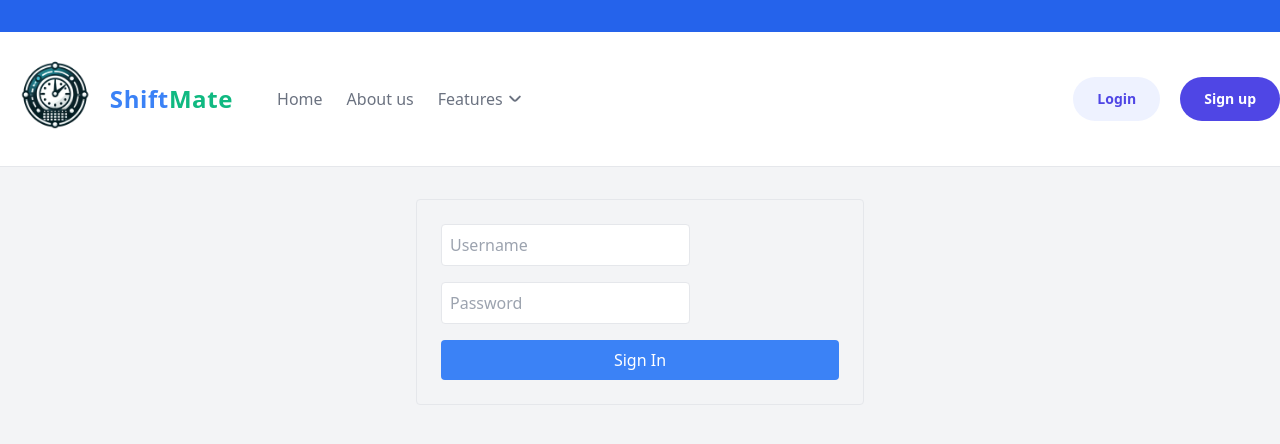
After one commit to Co11eague/rota-to-calendar, a Django app: page /signin/ in a window 1280 px wide. The commit adds this page. Shown: the top 444 px of the page. Run offline with Django 4.2, Linux system fonts and the light colour scheme; some libraries are stand-ins or nearby versions.

Commit message:
Sign in front created

```diff
--- a/home/templates/home/signbuttons.html
+++ b/home/templates/home/signbuttons.html
@@ -1,7 +1,7 @@
 <!DOCTYPE html>
 <html lang="en">
     <div class="flex flex-col lg:flex-row gap-y-4 lg:items-center ml-auto justify-center">
-      <button class="bg-indigo-50 text-indigo-600 rounded-full cursor-pointer font-semibold text-center shadow-xs transition-all duration-500 py-3 px-6 text-sm hover:bg-indigo-100"> Login </button>
+      <a href="{% url 'signin' %}" class="bg-indigo-50 text-indigo-600 rounded-full cursor-pointer font-semibold text-center shadow-xs transition-all duration-500 py-3 px-6 text-sm hover:bg-indigo-100"> Login </a>
     <a href="{% url 'signup' %}" class="bg-indigo-600 text-white rounded-full cursor-pointer font-semibold text-center shadow-xs transition-all duration-500 py-3 px-6 text-sm lg:ml-5 hover:bg-indigo-700">
       Sign up
     </a>
--- a/rotacalendar/settings.py
+++ b/rotacalendar/settings.py
@@ -48,6 +48,7 @@ INSTALLED_APPS = [
     'home',
     'signup',
     'aboutus',
+    'signin'
 ]
 
 MEDIA_URL = '/media/'  # URL to access media files
--- a/rotacalendar/urls.py
+++ b/rotacalendar/urls.py
@@ -25,6 +25,7 @@ urlpatterns = [
     path('', include('home.urls')),  # Include the URLs from the 'home' app
     path('signup/', include('signup.urls')),
     path('aboutus/', include('aboutus.urls')),
+    path('signin/', include('signin.urls')),
 ]
 
 if settings.DEBUG:
--- /dev/null
+++ b/signin/templates/signin/index.html
@@ -0,0 +1,23 @@
+<!DOCTYPE html>
+<html lang="en">
+<head>
+    <meta charset="UTF-8">
+    <meta name="viewport" content="width=device-width, initial-scale=1.0">
+    <title>ShiftMate</title>
+    <link href="https://cdn.jsdelivr.net/npm/tailwindcss@2.1.2/dist/tailwind.min.css" rel="stylesheet">
+    <link rel="icon" href="../../../media/images/logo.png" type="image/x-icon">
+
+</head>
+<body class="bg-gray-100">
+    <header class="bg-blue-600 text-white py-4">
+    </header>
+    {% include "home/menu.html" %}
+    <div class="container mx-auto mt-8">
+<form class="max-w-md mx-auto p-6 border rounded">
+  <input type="text" name="username" class="border p-2 rounded mb-4" placeholder="Username" required>
+  <input type="password" name="password" class="border p-2 rounded mb-4" placeholder="Password" required>
+  <button type="submit" class="bg-blue-500 text-white p-2 rounded w-full">Sign In</button>
+</form>
+    </div>
+</body>
+</html>
--- /dev/null
+++ b/signin/urls.py
@@ -0,0 +1,7 @@
+from django.urls import path
+
+from .views import index
+
+urlpatterns = [
+	path("", index, name="signin")
+]
--- a/signin/views.py
+++ b/signin/views.py
@@ -1,3 +1,4 @@
 from django.shortcuts import render
-
+def index(request):
+	return render(request, 'signin/index.html')
 # Create your views here.
```
